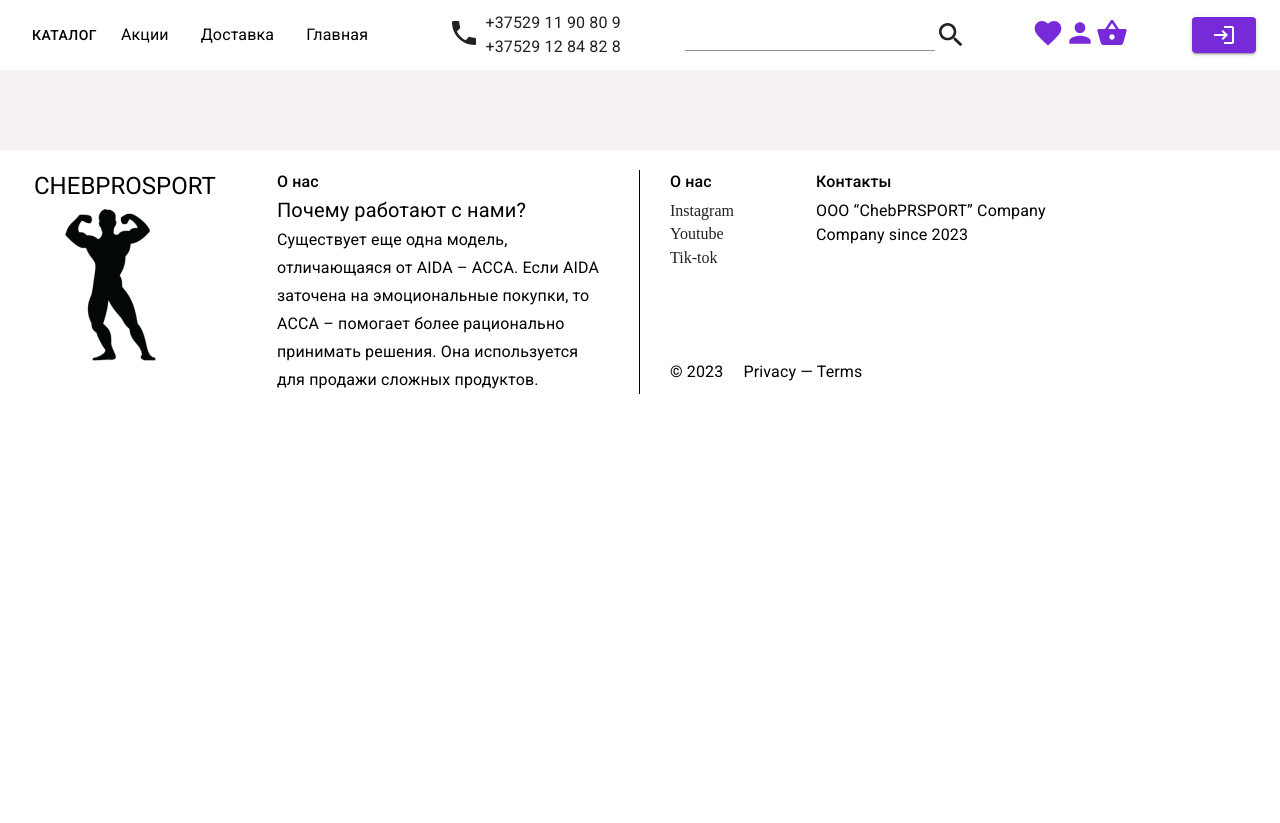
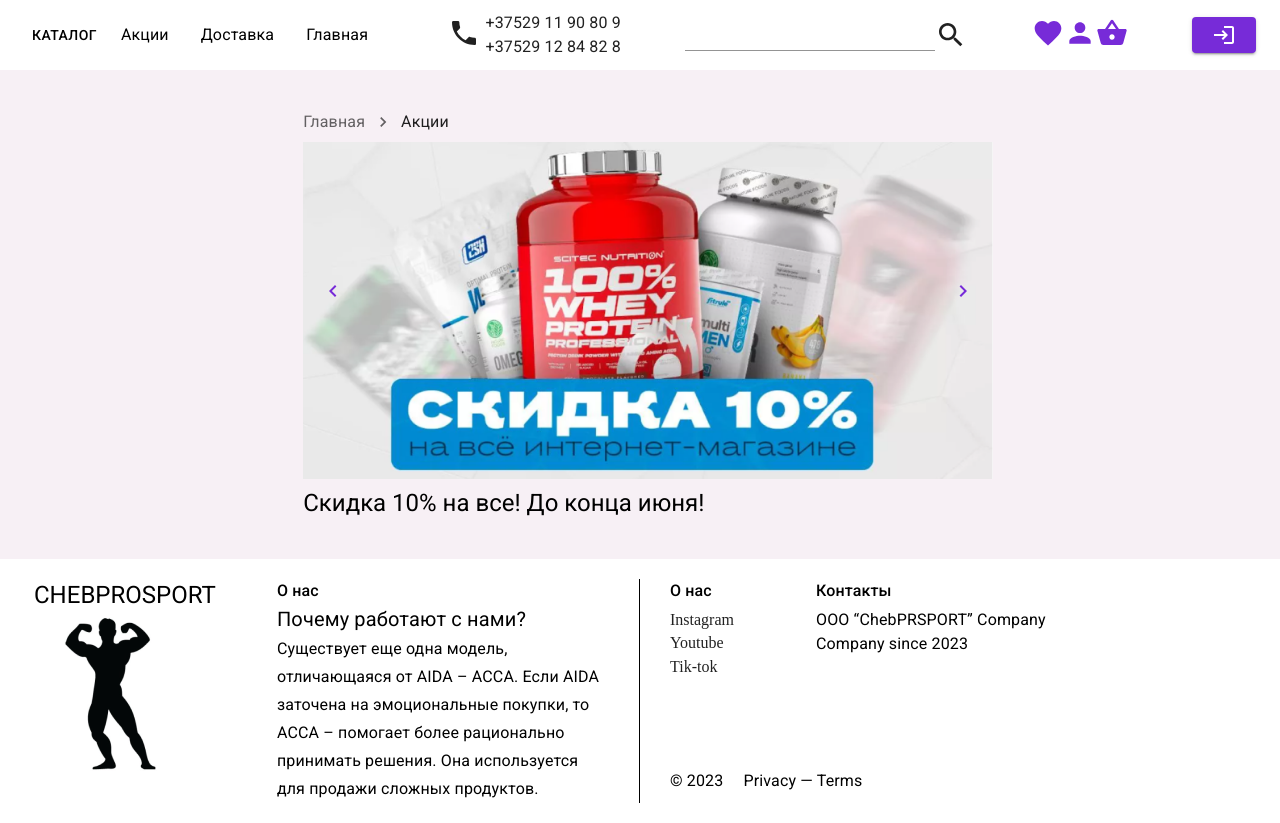
Before and after one commit to andreiokcober/chebProSport, a React (Create React App) app in the folder chebProSport/: page /promotions in a window 1280 px wide. Before the commit the page ends 800 px from the top, so only its background shows below. Built offline with nearby package versions, Linux system fonts and the light colour scheme.

Commit message:
fix: change path route

```diff
--- a/chebProSport/src/App.tsx
+++ b/chebProSport/src/App.tsx
@@ -19,6 +19,9 @@ const customTheme: ThemeOptions = {
   },
 };
 
+const PROMOTIONS_PATH = '/promotions';
+const DELIVERY_PATH = '/delivery';
+
 const theme = createTheme(customTheme);
 
 function App() {
@@ -29,8 +32,8 @@ function App() {
         <main className='main'>
           <Routes>
             <Route path='/' element={<MainPage />}></Route>
-            <Route path='/Акции' element={<Stock />}></Route>
-            <Route path='/Доставка' element={'helloy my Доставка'}></Route>
+            <Route path={PROMOTIONS_PATH} element={<Stock />}></Route>
+            <Route path={DELIVERY_PATH} element={'helloy my Доставка'}></Route>
           </Routes>
         </main>
         <Footer />
--- a/chebProSport/src/components/header/catalog/index.tsx
+++ b/chebProSport/src/components/header/catalog/index.tsx
@@ -3,17 +3,21 @@ import { List, ListItem, ListItemButton, ListItemText } from '@mui/material';
 import CatalogBlock from './catalog';
 import { Link } from 'react-router-dom';
 
-const NAV_ITEMS_LIST = ['Акции', 'Доставка', 'Главная'];
+const NAV_ITEMS_LIST = [
+  { name: 'Акции', path: 'promotions' },
+  { name: 'Доставка', path: 'delivery' },
+  { name: 'Главная', path: '/' },
+];
 
 const Navigation = () => {
   return (
     <List sx={{ display: 'flex', p: '0', alignItems: 'center' }}>
       <CatalogBlock />
       {NAV_ITEMS_LIST.map((item) => (
-        <ListItem key={item} disablePadding>
-          <Link to={item === 'Главная' ? '' : item}>
+        <ListItem key={item.name} disablePadding>
+          <Link to={item.name === 'Главная' ? '' : item.path}>
             <ListItemButton sx={{ textAlign: 'center' }}>
-              <ListItemText sx={{ margin: '15px 0px' }} primary={item} />
+              <ListItemText sx={{ margin: '15px 0px' }} primary={item.name} />
             </ListItemButton>
           </Link>
         </ListItem>
```
